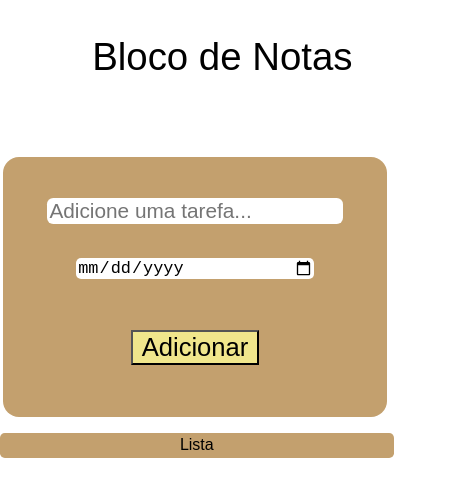
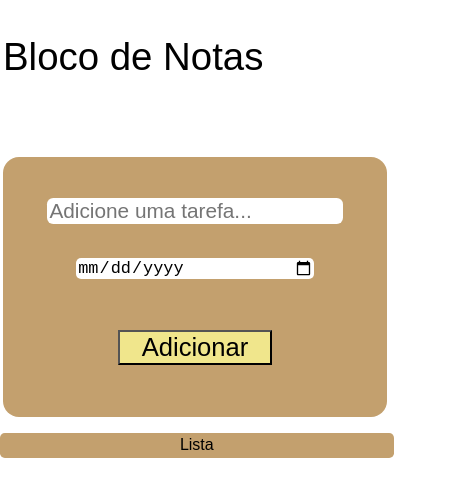
Before and after one commit to leandroartilha/blocoDeNotas, a plain HTML site: page index.html in a window 390 px wide. Shown: the whole page, 476 px wide, since content can reach past the window. Drawn offline with Linux system fonts and the light colour scheme; a web font is replaced by a local one.

Commit message:
atualizacao

```diff
--- a/css/style.css
+++ b/css/style.css
@@ -18,7 +18,7 @@
 
 @media (max-width: 500px){
     .titulo{
-        margin-left:2.4em;
+        margin-left:auto;
         margin-right: auto;
         width: 10em;
         font-size:2.4em;
@@ -83,7 +83,7 @@
         margin-left: auto;
         margin-right: auto;
         margin-top: 2em;
-        width: 5em;
+        width: 6em;
         font-size: 1.6em;
         background-color:khaki;
         border-style:outset;
@@ -124,20 +124,21 @@
     font-family: 'Shippori Antique', sans-serif;
 }
 
+
+
+.botaoConclui:hover{
+    cursor:pointer;
+}
+
 @media(max-width: 500px){
     .botaoConclui{
     background-color: blanchedalmond;
-
     padding: auto;
     font-size: 1.3em;
     border-color: black;
     margin-bottom: 0.4em;
     font-family: 'Shippori Antique', sans-serif;
     }
-}
-
-.botaoConclui:hover{
-    cursor:pointer;
 }
 
 #linha {
```
